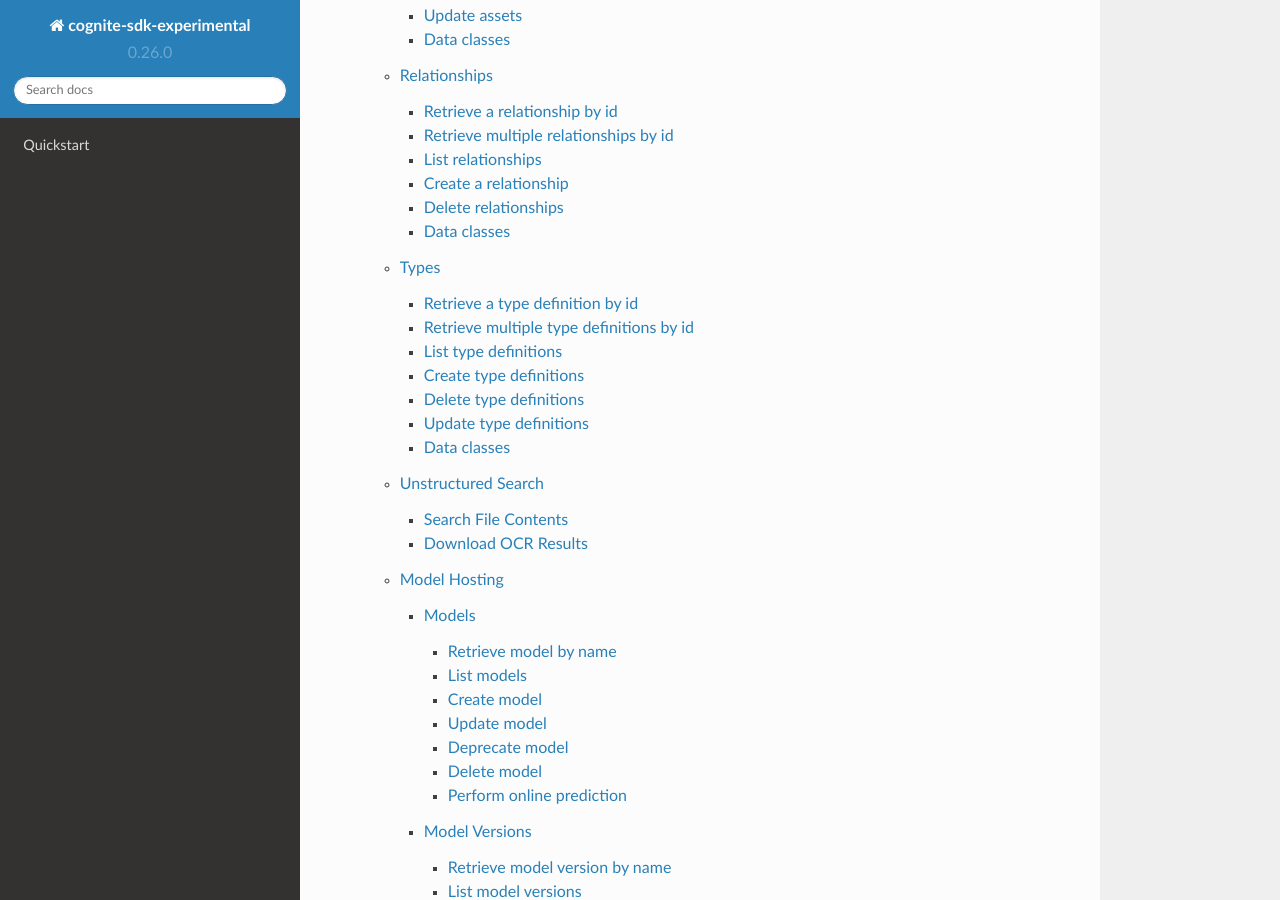
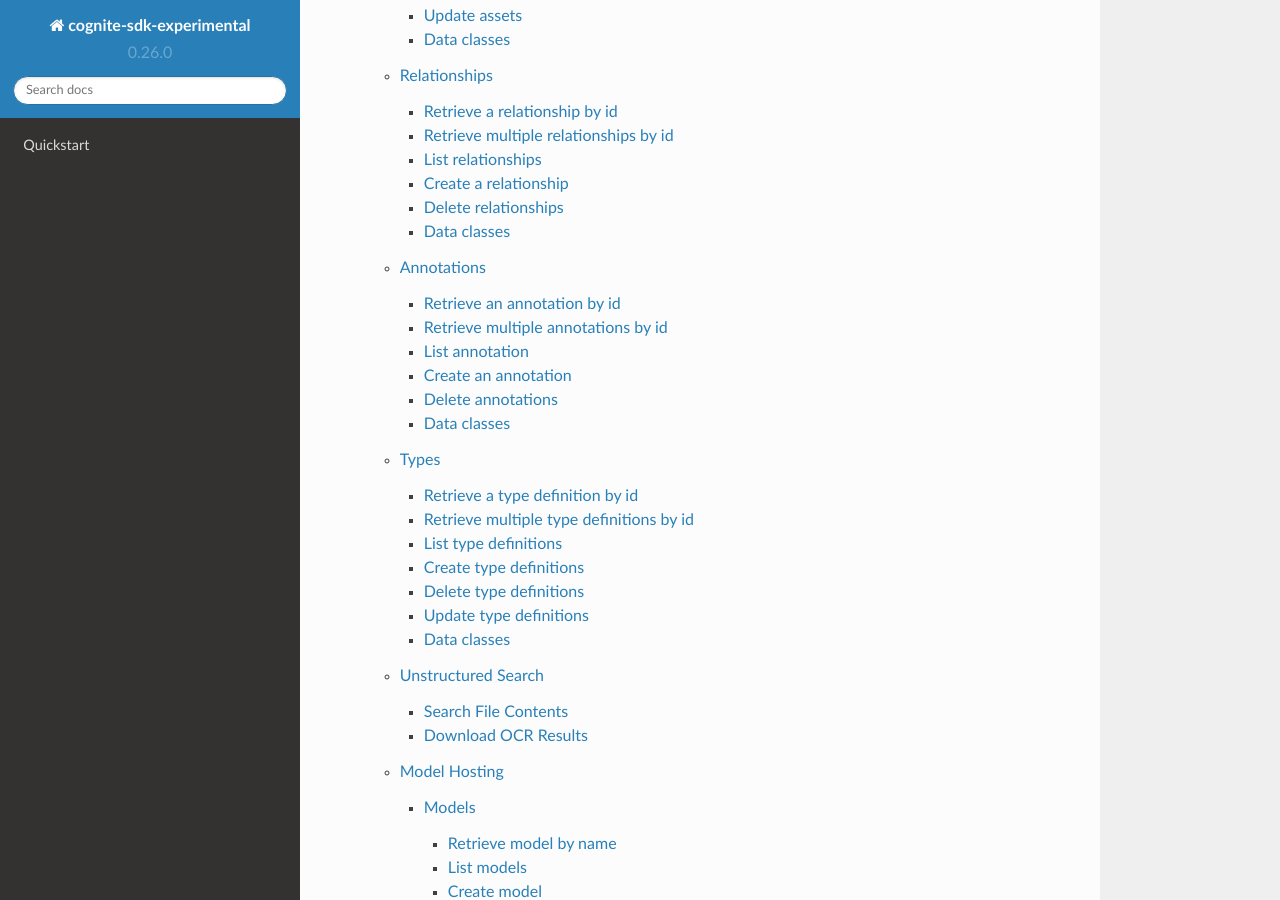
Before and after one commit to cognitedata/cognite-sdk-python-experimental, a Sphinx documentation site: the page built from docs/source/index.rst, in a window 1280 px wide and 900 px high, scrolled down 852 px. Built offline with Sphinx 7.4.7 and the Read the Docs theme 2.0.0, drawn with Linux system fonts in a browser that asks for light colours.

Commit message:
add annotations to the doc and remove autogen for filter

```diff
--- a/docs/source/cognite.rst
+++ b/docs/source/cognite.rst
@@ -12,9 +12,10 @@
 * client.types: `Types`_
 * client.model_hosting = `Model Hosting`_
 * client.relationships: `Relationships`_
+* client.annotations: `Annotations` _
 * client.entity_matching: `Fit Entity Matching Model`_ and  `Create Entity Matching Rules`_
-* client.entity_extraction: `Extract Entities from Files`_
 * client.pnid_parsing: `Detect entities in a PNID`_
+* client.pnid_object_detection: `Detect common objects in a PNID` _
 * client.functions: `Functions`_
 * client.files: includes extensions described in `Unstructured Search`_
 
@@ -104,6 +105,35 @@
     :members:
     :show-inheritance:
 
+
+Annotations
+-------------
+
+Retrieve an annotation by id
+^^^^^^^^^^^^^^^^^^^^^^^^^^^^^
+.. automethod:: cognite.experimental._api.annotations.AnnotationsAPI.retrieve
+
+Retrieve multiple annotations by id
+^^^^^^^^^^^^^^^^^^^^^^^^^^^^^^^^^^^^^
+.. automethod:: cognite.experimental._api.annotations.AnnotationsAPI.retrieve_multiple
+
+List annotation
+^^^^^^^^^^^^^^^^^^
+.. automethod:: cognite.experimental._api.annotations.AnnotationsAPI.list
+
+Create an annotation
+^^^^^^^^^^^^^^^^^^^^^
+.. automethod:: cognite.experimental._api.annotations.AnnotationsAPI.create
+
+Delete annotations
+^^^^^^^^^^^^^^^^^^^^
+.. automethod:: cognite.experimental._api.annotations.AnnotationsAPI.delete
+
+Data classes
+^^^^^^^^^^^^
+.. automodule:: cognite.experimental.data_classes.annotation
+    :members:
+    :show-inheritance:
 
 Types
 -----
```
Also changed, not shown: 1 other file.
